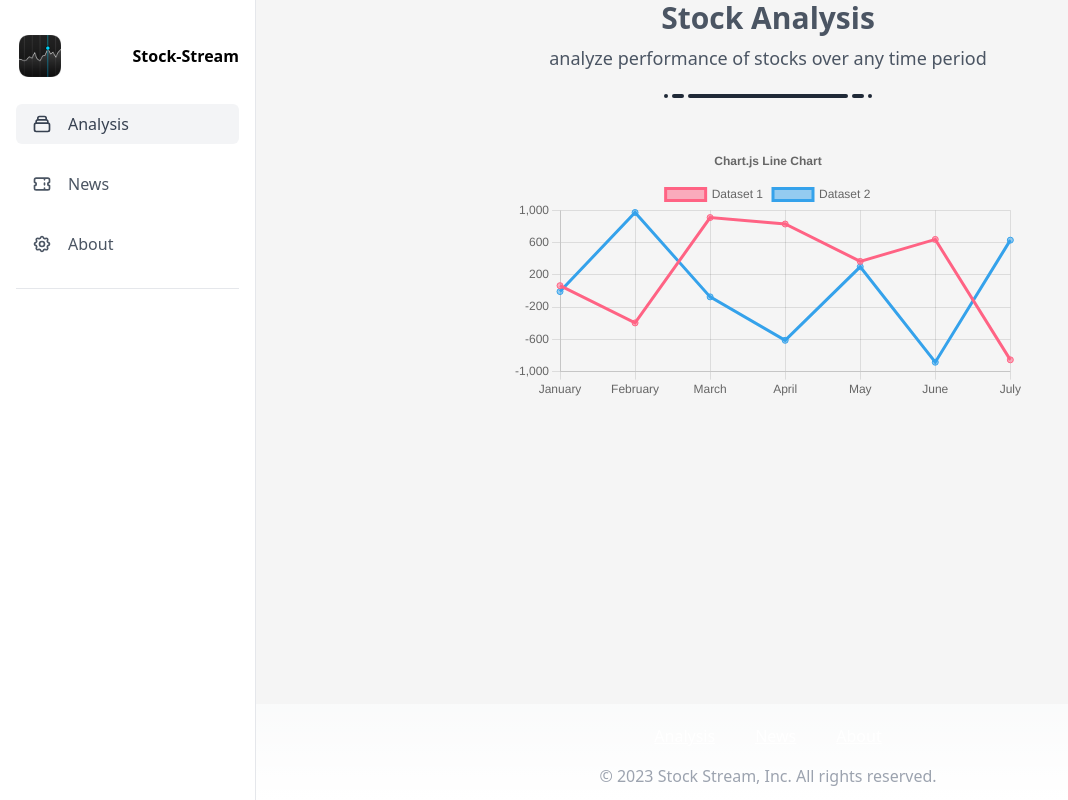
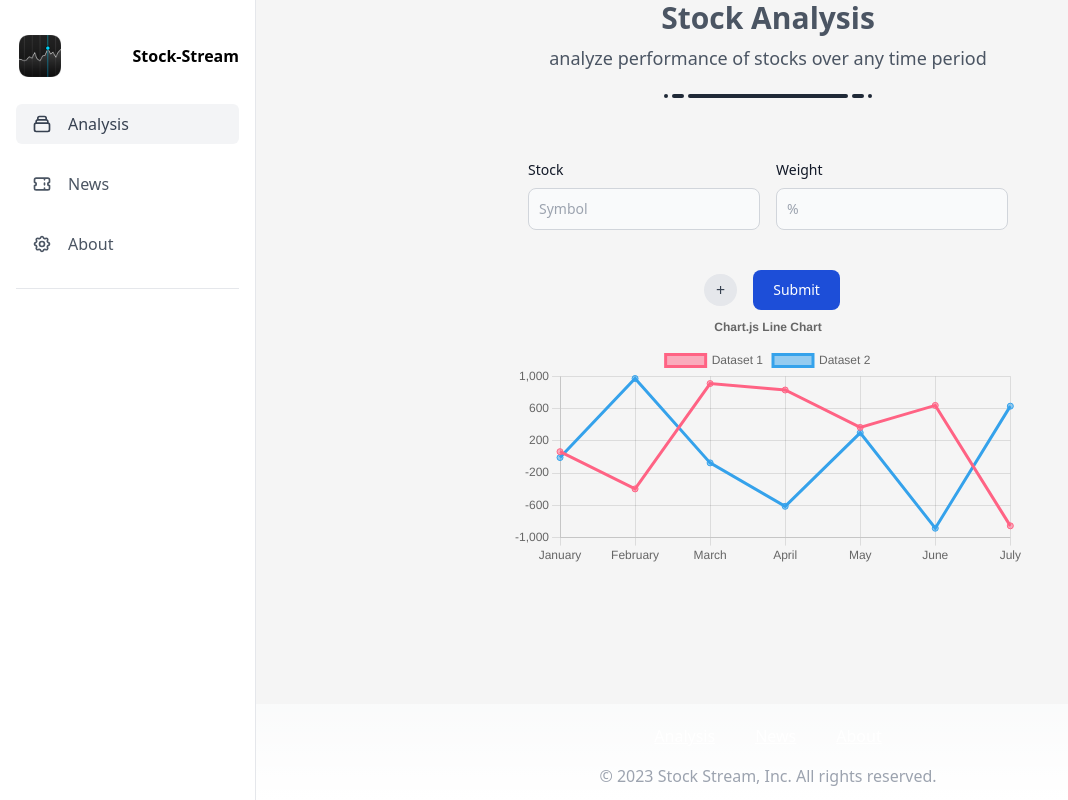
Before and after one commit to omar-zeineddine/stock-stream, a Next.js app: page / in a window 1280 px wide. Shown: the whole page, without its empty margins (0-1068 px from the left). Built offline with nearby package versions, Linux system fonts and the light colour scheme; no server answers.

Commit message:
feat - add dynamic input form

```diff
--- /dev/null
+++ b/app/components/InputForm.tsx
@@ -0,0 +1,111 @@
+import React from "react";
+import { Formik, Field, FieldArray, Form } from "formik";
+
+type Stock = {
+  stock: string;
+  weight: string;
+};
+
+const InputForm: React.FC = () => {
+  const initialValues: Stock[] = [{ stock: "", weight: "" }];
+
+  const handleAddStock = (values: Stock[]) => {
+    if (values.length < 5) {
+      values.push({ stock: "", weight: "" });
+    }
+  };
+
+  return (
+    <Formik
+      initialValues={{ stockList: initialValues }}
+      onSubmit={(values) => {
+        console.log(values.stockList);
+      }}
+    >
+      {({ values }) => (
+        <Form>
+          <FieldArray name="stockList">
+            {({ remove, push }) => (
+              <>
+                {values.stockList.map((_, index) => (
+                  <div
+                    key={index}
+                    className="w-1/2 grid gap-4 mb-6 md:grid-cols-2 p-4 mx-auto rounded-lg dark:bg-gray-900 dark:border-gray-700"
+                  >
+                    <div>
+                      <label
+                        htmlFor={`stock-${index}`}
+                        className="block mb-2 text-sm font-medium text-gray-900 dark:text-white"
+                      >
+                        Stock
+                      </label>
+                      <Field
+                        type="text"
+                        id={`stock-${index}`}
+                        name={`stockList[${index}].stock`}
+                        className="bg-gray-50 border border-gray-300 text-gray-900 text-sm rounded-lg focus:ring-blue-500 focus:border-blue-500 block w-full p-2.5 dark:bg-gray-700 dark:border-gray-600 dark:placeholder-gray-400 dark:text-white dark:focus:ring-blue-500 dark:focus:border-blue-500"
+                        placeholder="Symbol"
+                        required
+                      />
+                    </div>
+                    <div className="">
+                      <label
+                        htmlFor={`weight-${index}`}
+                        className="block mb-2 text-sm font-medium text-gray-900 dark:text-white"
+                      >
+                        Weight
+                      </label>
+                      <div className="flex">
+                        <Field
+                          type="text"
+                          id={`weight-${index}`}
+                          name={`stockList[${index}].weight`}
+                          className="bg-gray-50 border border-gray-300 text-gray-900 text-sm rounded-lg focus:ring-blue-500 focus:border-blue-500 block w-full p-2.5 dark:bg-gray-700 dark:border-gray-600 dark:placeholder-gray-400 dark:text-white dark:focus:ring-blue-500 dark:focus:border-blue-500"
+                          placeholder="%"
+                          required
+                        />
+
+                        {values.stockList.length > 1 && (
+                          <div className="flex items-center justify-center mt-2">
+                            <button
+                              type="button"
+                              className="ml-2 px-3 py-1 text-gray-700 bg-gray-200 rounded-full hover:bg-gray-300 focus:ring-2 focus:ring-blue-300 focus:outline-none dark:bg-gray-600 dark:text-white dark:hover:bg-gray-700 dark:focus:ring-blue-800"
+                              onClick={() => remove(index)}
+                            >
+                              X
+                            </button>
+                          </div>
+                        )}
+                      </div>
+                    </div>
+                  </div>
+                ))}
+
+                <div className="flex justify-center items-center gap-4">
+                  {values.stockList.length < 5 && (
+                    <button
+                      type="button"
+                      className="ml-2 px-3 py-1 text-gray-700 bg-gray-200 rounded-full hover:bg-gray-300 focus:ring-2 focus:ring-blue-300 focus:outline-none dark:bg-gray-600 dark:text-white dark:hover:bg-gray-700 dark:focus:ring-blue-800"
+                      onClick={() => push({ stock: "", weight: "" })}
+                    >
+                      +
+                    </button>
+                  )}
+
+                  <button
+                    type="submit"
+                    className="text-white bg-blue-700 hover:bg-blue-800 focus:ring-4 focus:outline-none focus:ring-blue-300 font-medium rounded-lg text-sm w-full sm:w-auto px-5 py-2.5 text-center dark:bg-blue-600 dark:hover:bg-blue-700 dark:focus:ring-blue-800"
+                  >
+                    Submit
+                  </button>
+                </div>
+              </>
+            )}
+          </FieldArray>
+        </Form>
+      )}
+    </Formik>
+  );
+};
+
+export default InputForm;
--- a/app/page.tsx
+++ b/app/page.tsx
@@ -2,6 +2,7 @@
 import HeadingSection from "./components/HeadingSection";
 import { useFetchStocksQuery } from "./redux/features/stockPerformanceApi";
 import LineChart from "./components/LineChart";
+import InputForm from "./components/InputForm";
 
 export default function Home() {
   return (
@@ -10,6 +11,7 @@ export default function Home() {
         title="Stock Analysis"
         subtitle="analyze performance of stocks over any time period"
       />
+      <InputForm />
       <div className="w-1/2 flex justify-center items-center mx-auto">
         <LineChart />
       </div>
--- a/app/redux/features/StockNewsApi.ts
+++ b/app/redux/features/stockNewsApi.ts
@@ -25,7 +25,6 @@ export const stocksNewsApi = createApi({
   reducerPath: "stocksNewsApi",
   baseQuery: fetchBaseQuery({ baseUrl }),
   endpoints: (builder) => ({
-    // Define your endpoint with a unique name
     fetchStocksNews: builder.query({
       query: () => createRequest({ url: "/news/list", performanceId: "0P0000OQN8" }),
     }),
--- a/package.json
+++ b/package.json
@@ -17,6 +17,7 @@
     "chartjs": "^0.3.24",
     "eslint": "8.47.0",
     "eslint-config-next": "13.4.19",
+    "formik": "^2.4.3",
     "next": "13.4.19",
     "postcss": "8.4.28",
     "react": "18.2.0",
```
Also changed, not shown: 1 other file (tests, documents, lock files or other folders).
